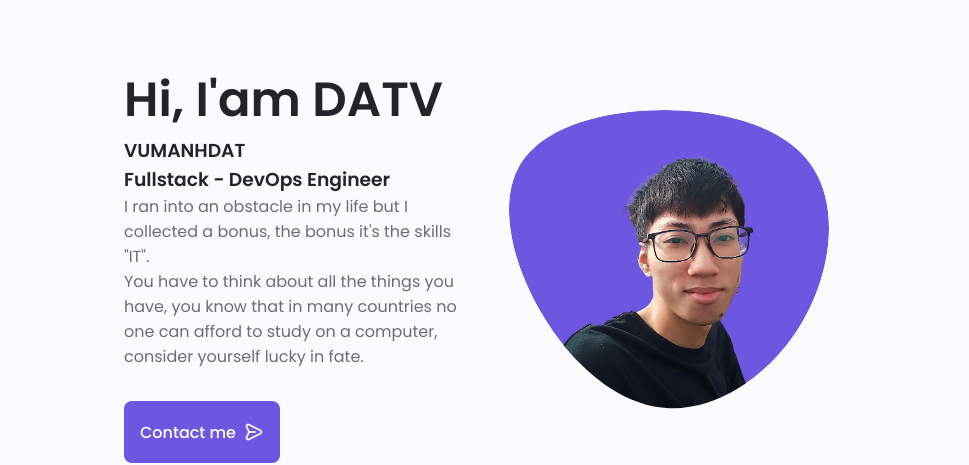
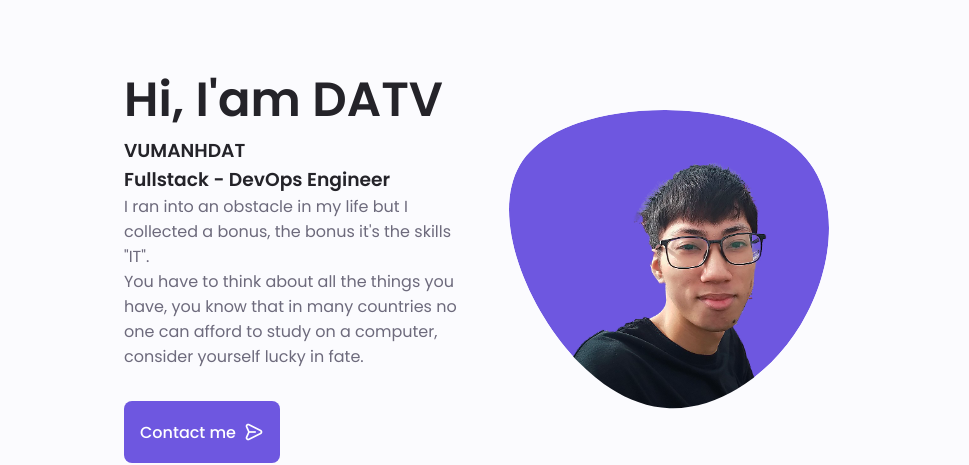
Before and after one commit to CompanyDATV/MyCV, a plain HTML site: page index.html in a window 1280 px wide. Shown: the part 120-585 px from the top of the page, 184-1153 px from the left. Drawn offline with nearby package versions, Linux system fonts and the light colour scheme.

Commit message:
Update index.html

```diff
--- a/index.html
+++ b/index.html
@@ -126,7 +126,7 @@
                                 129.362C2.45775 97.8511 -7.48481 59.1033 6.67581 34.5279C20.9871 10.1032 59.7028
                                 -0.149132 97.9666 0.00163737C136.23 0.303176 174.193 10.857 190.312 36.4879Z" />
 
-                                <image class="home__blob-img" x='12' y=18 xlink:href="assets/img/datvbacl.png" />
+                                <image class="home__blob-img" x='20' y='22' xlink:href="assets/img/datvbacl.png" />
                             </g>
                         </svg>
                     </div>
```
